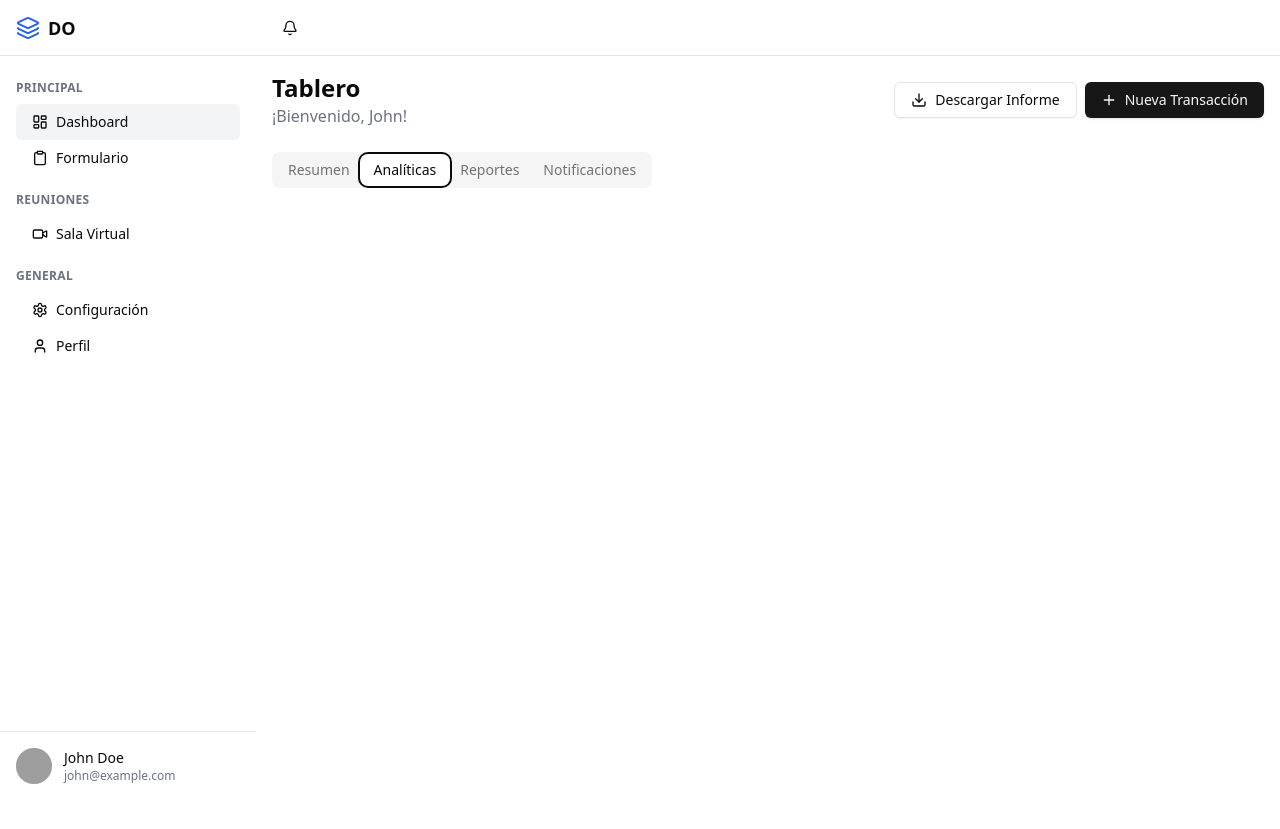
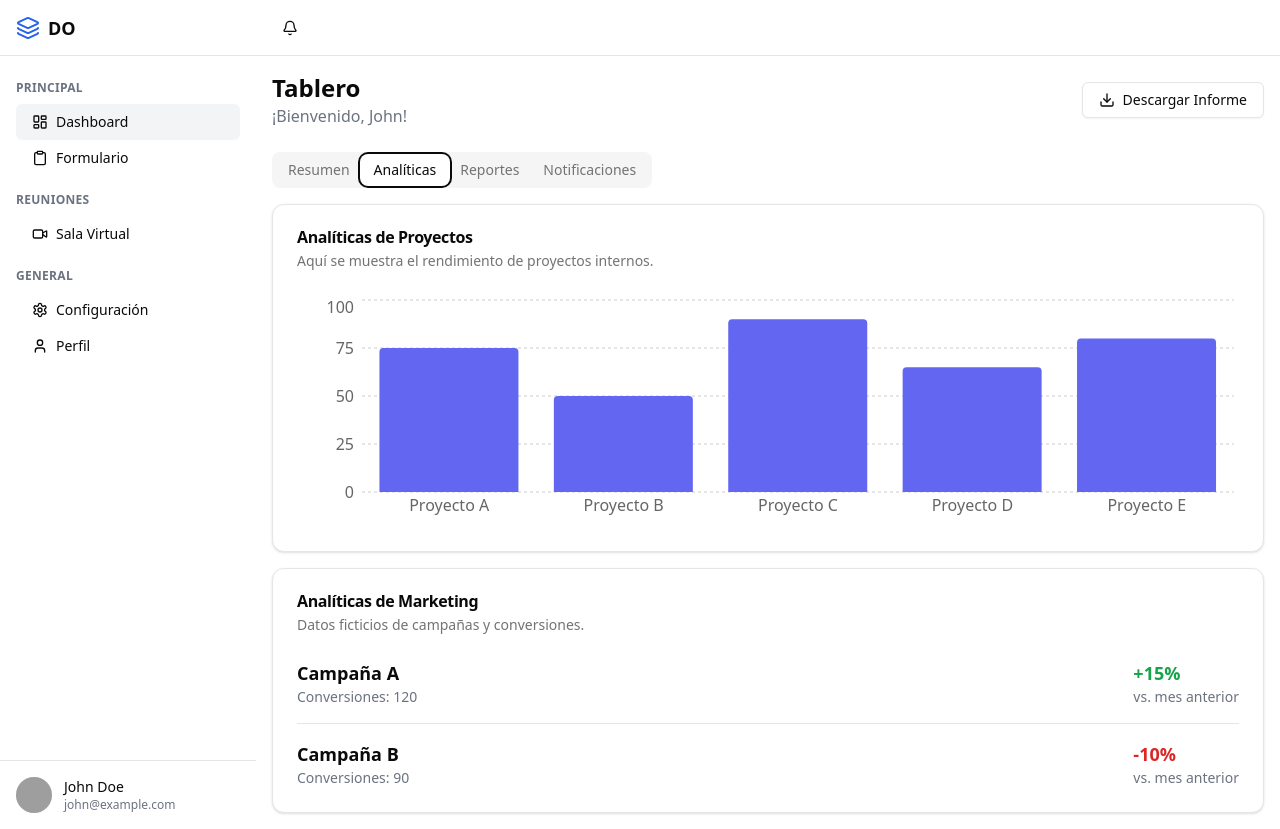
Before and after one commit to AlexMGP7/design, a Next.js app: page /dashboard in a window 1280 px wide. Both pictures are taken after a click on the tab "Analíticas". Before the commit the page ends 800 px from the top, so only its background shows below. Built offline with nearby package versions, Linux system fonts and the light colour scheme; grey boxes are pictures that could not be loaded.

Commit message:
dashboard

```diff
--- a/src/app/dashboard/page.tsx
+++ b/src/app/dashboard/page.tsx
@@ -5,11 +5,12 @@ import { Button } from "@/components/ui/button";
 import {
   Card,
   CardContent,
+  CardDescription,
   CardHeader,
   CardTitle,
 } from "@/components/ui/card";
 import { Tabs, TabsContent, TabsList, TabsTrigger } from "@/components/ui/tabs";
-import {  Download, Plus } from "lucide-react";
+import { Download } from "lucide-react";
 import {
   LineChart,
   Line,
@@ -18,8 +19,13 @@ import {
   CartesianGrid,
   Tooltip,
   ResponsiveContainer,
+  BarChart,
+  Bar,
 } from "recharts";
 
+//
+// Datos para la pestaña "Resumen"
+//
 const dataSales = [
   { name: "Ene", value: 400 },
   { name: "Feb", value: 300 },
@@ -50,6 +56,17 @@ const dataSatisfaction = [
   { name: "Dic", value: 94 },
 ];
 
+//
+// Datos para la pestaña "Analíticas"
+//
+const dataAnalytics = [
+  { name: "Proyecto A", value: 75 },
+  { name: "Proyecto B", value: 50 },
+  { name: "Proyecto C", value: 90 },
+  { name: "Proyecto D", value: 65 },
+  { name: "Proyecto E", value: 80 },
+];
+
 export default function Dashboard() {
   const [activeTab, setActiveTab] = useState("overview");
 
@@ -58,18 +75,12 @@ export default function Dashboard() {
       <div className="flex flex-col justify-between gap-4 md:flex-row md:items-center">
         <div>
           <h1 className="text-2xl font-bold">Tablero</h1>
-          <p className="text-gray-500 dark:text-gray-400">
-            ¡Bienvenido, John!
-          </p>
+          <p className="text-gray-500 dark:text-gray-400">¡Bienvenido, John!</p>
         </div>
         <div className="flex gap-2">
           <Button variant="outline" className="gap-2">
             <Download className="h-4 w-4" />
             Descargar Informe
-          </Button>
-          <Button className="gap-2">
-            <Plus className="h-4 w-4" />
-            Nueva Transacción
           </Button>
         </div>
       </div>
@@ -81,6 +92,8 @@ export default function Dashboard() {
           <TabsTrigger value="reports">Reportes</TabsTrigger>
           <TabsTrigger value="notifications">Notificaciones</TabsTrigger>
         </TabsList>
+
+        {/* ====================== Pestaña: RESUMEN ====================== */}
         <TabsContent value="overview" className="space-y-4">
           <div className="grid gap-4 md:grid-cols-2">
             {/* Métrica de Ventas */}
@@ -149,6 +162,203 @@ export default function Dashboard() {
             </Card>
           </div>
         </TabsContent>
+
+        {/* ====================== Pestaña: ANALÍTICAS ====================== */}
+        <TabsContent value="analytics" className="space-y-4">
+          <Card>
+            <CardHeader>
+              <CardTitle>Analíticas de Proyectos</CardTitle>
+              <CardDescription>
+                Aquí se muestra el rendimiento de proyectos internos.
+              </CardDescription>
+            </CardHeader>
+            <CardContent className="h-64">
+              <ResponsiveContainer width="100%" height="100%">
+                <BarChart data={dataAnalytics}>
+                  <CartesianGrid strokeDasharray="3 3" vertical={false} />
+                  <XAxis dataKey="name" axisLine={false} tickLine={false} />
+                  <YAxis axisLine={false} tickLine={false} />
+                  <Tooltip />
+                  <Bar dataKey="value" fill="#6366F1" radius={[4, 4, 0, 0]} />
+                </BarChart>
+              </ResponsiveContainer>
+            </CardContent>
+          </Card>
+          <Card>
+            <CardHeader>
+              <CardTitle>Analíticas de Marketing</CardTitle>
+              <CardDescription>
+                Datos ficticios de campañas y conversiones.
+              </CardDescription>
+            </CardHeader>
+            <CardContent>
+              <div className="flex justify-between">
+                <div>
+                  <p className="text-lg font-semibold">Campaña A</p>
+                  <p className="text-sm text-gray-500">Conversiones: 120</p>
+                </div>
+                <div>
+                  <p className="text-lg font-semibold text-green-600">+15%</p>
+                  <p className="text-sm text-gray-500 text-right">
+                    vs. mes anterior
+                  </p>
+                </div>
+              </div>
+              <div className="my-4 border-t" />
+              <div className="flex justify-between">
+                <div>
+                  <p className="text-lg font-semibold">Campaña B</p>
+                  <p className="text-sm text-gray-500">Conversiones: 90</p>
+                </div>
+                <div>
+                  <p className="text-lg font-semibold text-red-600">-10%</p>
+                  <p className="text-sm text-gray-500 text-right">
+                    vs. mes anterior
+                  </p>
+                </div>
+              </div>
+            </CardContent>
+          </Card>
+        </TabsContent>
+
+        {/* ====================== Pestaña: REPORTES ====================== */}
+        <TabsContent value="reports" className="space-y-4">
+          <Card>
+            <CardHeader>
+              <CardTitle>Últimos Reportes Generados</CardTitle>
+              <CardDescription>
+                Archivos PDF y CSV listos para descargar.
+              </CardDescription>
+            </CardHeader>
+            <CardContent>
+              <ul className="list-disc list-inside space-y-2">
+                <li>
+                  <span className="font-medium">Reporte Financiero - Q1</span> ·{" "}
+                  <span className="text-sm text-gray-500">PDF, 1.2 MB</span>
+                </li>
+                <li>
+                  <span className="font-medium">Reporte de Ventas - Marzo</span>{" "}
+                  · <span className="text-sm text-gray-500">CSV, 800 KB</span>
+                </li>
+                <li>
+                  <span className="font-medium">Reporte de Recursos Humanos</span>{" "}
+                  · <span className="text-sm text-gray-500">PDF, 2.3 MB</span>
+                </li>
+              </ul>
+              <div className="mt-4">
+                <Button variant="outline">Ver Todos</Button>
+              </div>
+            </CardContent>
+          </Card>
+          <Card>
+            <CardHeader>
+              <CardTitle>Progreso de Reportes</CardTitle>
+              <CardDescription>Estado de reportes automáticos</CardDescription>
+            </CardHeader>
+            <CardContent>
+              <div className="space-y-4">
+                <div className="flex items-center justify-between">
+                  <p>Reporte de Presupuesto</p>
+                  <span className="text-xs text-white bg-blue-600 px-2 py-0.5 rounded-full">
+                    En proceso
+                  </span>
+                </div>
+                <div className="flex items-center justify-between">
+                  <p>Reporte de Inventario</p>
+                  <span className="text-xs text-white bg-green-600 px-2 py-0.5 rounded-full">
+                    Completo
+                  </span>
+                </div>
+                <div className="flex items-center justify-between">
+                  <p>Reporte de Nómina</p>
+                  <span className="text-xs text-white bg-yellow-600 px-2 py-0.5 rounded-full">
+                    Pendiente
+                  </span>
+                </div>
+              </div>
+            </CardContent>
+          </Card>
+        </TabsContent>
+
+        {/* ====================== Pestaña: NOTIFICACIONES ====================== */}
+        <TabsContent value="notifications" className="space-y-4">
+          <Card>
+            <CardHeader>
+              <CardTitle>Notificaciones Recientes</CardTitle>
+              <CardDescription>
+                Mensajes y alertas de las últimas 24 horas
+              </CardDescription>
+            </CardHeader>
+            <CardContent>
+              <ul className="space-y-3">
+                <li className="flex items-start gap-2">
+                  <div className="mt-1 h-2 w-2 rounded-full bg-red-500" />
+                  <div>
+                    <p className="text-sm font-medium">Falla en Servidor A</p>
+                    <p className="text-xs text-gray-500">
+                      Se ha detectado una falla en el servidor A. Revisa el panel
+                      de logs.
+                    </p>
+                  </div>
+                </li>
+                <li className="flex items-start gap-2">
+                  <div className="mt-1 h-2 w-2 rounded-full bg-blue-500" />
+                  <div>
+                    <p className="text-sm font-medium">
+                      Solicitud de nuevo usuario
+                    </p>
+                    <p className="text-xs text-gray-500">
+                      Juan Pérez ha solicitado acceso al módulo de Finanzas.
+                    </p>
+                  </div>
+                </li>
+                <li className="flex items-start gap-2">
+                  <div className="mt-1 h-2 w-2 rounded-full bg-green-500" />
+                  <div>
+                    <p className="text-sm font-medium">Reporte Completado</p>
+                    <p className="text-xs text-gray-500">
+                      El reporte de ventas trimestral está disponible.
+                    </p>
+                  </div>
+                </li>
+              </ul>
+            </CardContent>
+          </Card>
+          <Card>
+            <CardHeader>
+              <CardTitle>Alertas de Sistema</CardTitle>
+              <CardDescription>
+                Alertas críticas para el equipo de TI
+              </CardDescription>
+            </CardHeader>
+            <CardContent>
+              <div className="space-y-3">
+                <div className="flex items-start gap-2">
+                  <div className="mt-1 h-2 w-2 rounded-full bg-red-500" />
+                  <div>
+                    <p className="text-sm font-medium">
+                      Memoria alta en Servidor B
+                    </p>
+                    <p className="text-xs text-gray-500">
+                      Uso de memoria por encima del 80%.
+                    </p>
+                  </div>
+                </div>
+                <div className="flex items-start gap-2">
+                  <div className="mt-1 h-2 w-2 rounded-full bg-yellow-500" />
+                  <div>
+                    <p className="text-sm font-medium">
+                      Actualización pendiente
+                    </p>
+                    <p className="text-xs text-gray-500">
+                      Nueva versión de seguridad disponible.
+                    </p>
+                  </div>
+                </div>
+              </div>
+            </CardContent>
+          </Card>
+        </TabsContent>
       </Tabs>
     </div>
   );
```
